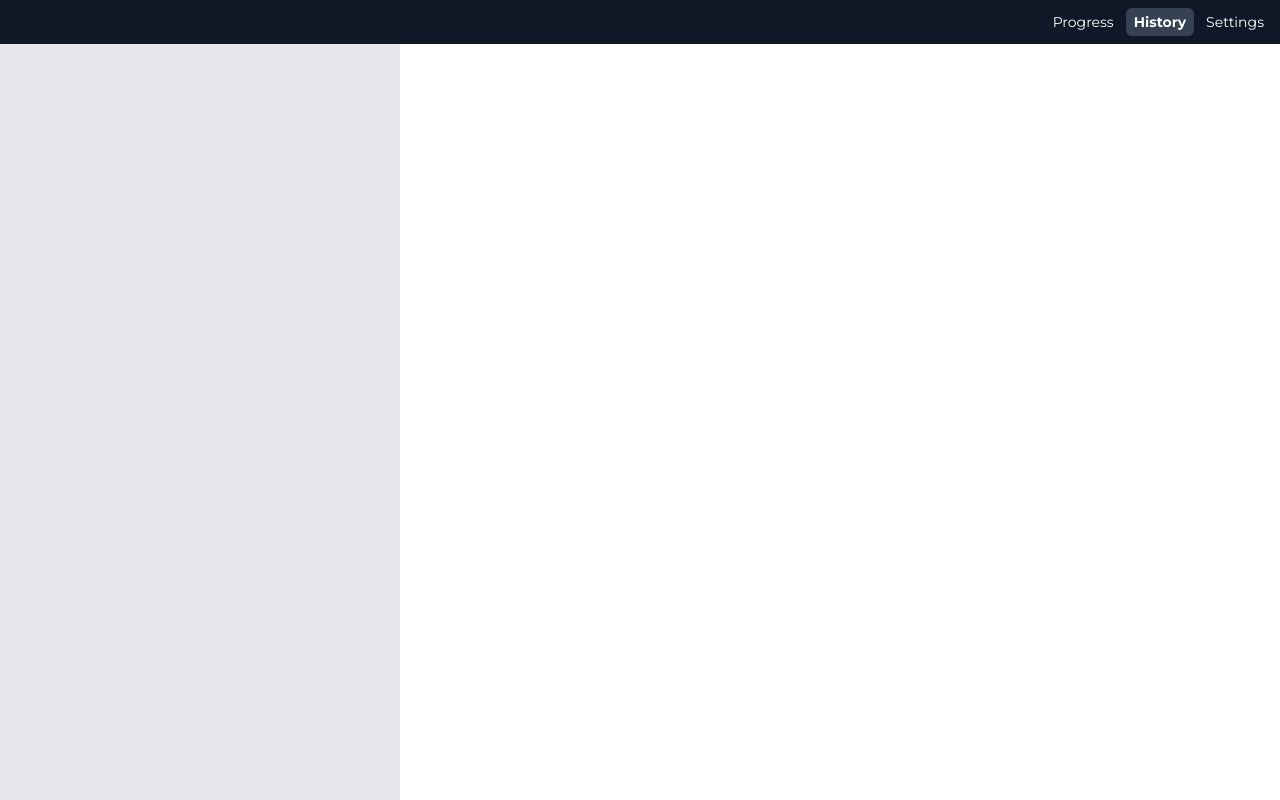
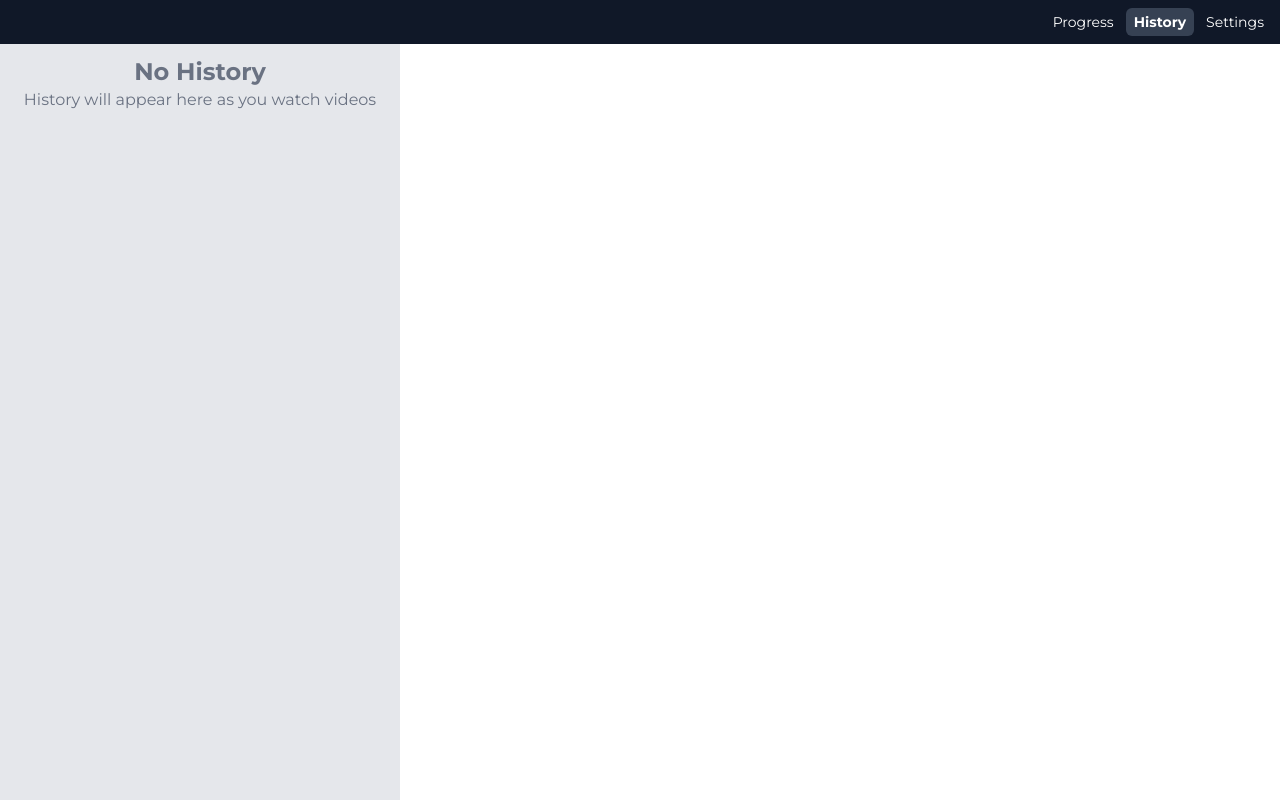
Before and after one commit to Yoreni/track-your-input, a React (Vite) app: page / in a window 1280 px wide. Both pictures are taken after a click on the button "History". Built offline with nearby package versions, Linux system fonts and the light colour scheme.

Commit message:
added no history text so it is not completly blank

```diff
--- a/src/csvFile.ts
+++ b/src/csvFile.ts
@@ -11,12 +11,20 @@ function escapeCsvValue(value: string)
     return stringValue;
 }
 
-export function toCsvString(data: object[])
+function getHeader(data: object[], desiredHeaderOrder: string[] = [])
+{
+    const allKeys = Object.keys(data[0])
+    if (desiredHeaderOrder.length === 0)
+        return allKeys;
+    return desiredHeaderOrder.filter(key => allKeys.includes(key))
+}
+
+export function toCsvString(data: object[], desiredHeaderOrder: string[] = [])
 {
     if (!data || data.length === 0)
         return '';
 
-    const headers = Object.keys(data[0]);
+    const headers = getHeader(data, desiredHeaderOrder);
     const csvRows = [];
 
     csvRows.push(headers.map(escapeCsvValue).join(','));
--- a/src/popup/HistoryPage.tsx
+++ b/src/popup/HistoryPage.tsx
@@ -50,14 +50,20 @@ export function HistoryPage( {input, deleteInput, editInput}: Props )
     const groupedByDate = group<WatchDataEntry>(input, (entry) => toIsoDate(normaliseDay(entry.date)))
     const sortedDates = Object.keys(groupedByDate).sort((a, b) => b.localeCompare(a)); //ensure present to past
 
-    return (
-        <div className="p-2 bg-gray-200 dark:bg-gray-800 mx-auto text-black dark:text-white">
-            {sortedDates.map(date => (
+    const historyTable = sortedDates.map(date => (
                 <Fragment key={date}>
                     <p className="font-bold text-base text-center pt-2">{formatDate(new Date(date))}</p>
                     <Table input={groupedByDate[date]} deleteInput={deleteInput} editInput={editInput}/>
                 </Fragment>
-           ))}
+           ))
+
+    return (
+        <div className="p-2 bg-gray-200 dark:bg-gray-800 mx-auto text-black dark:text-white">
+            {sortedDates.length > 0 ? historyTable :
+            <>
+                <p className="text-2xl text-center text-gray-500 font-bold">No History</p>
+                <p className="text-base text-center text-gray-500">History will appear here as you watch videos</p>
+            </>}
         </div>
     )
 }
--- a/src/popup/WatchDataControl.tsx
+++ b/src/popup/WatchDataControl.tsx
@@ -59,7 +59,7 @@ export function WatchDataControl( { input, setInput}: Props)
         setDeleteDataDialog(false)
     }
 
-    const csvString = toCsvString(flattenedInout)
+    const csvString = toCsvString(flattenedInout, ["id","date","language","time","description","type"])
 
     return <>
         <div>
```
